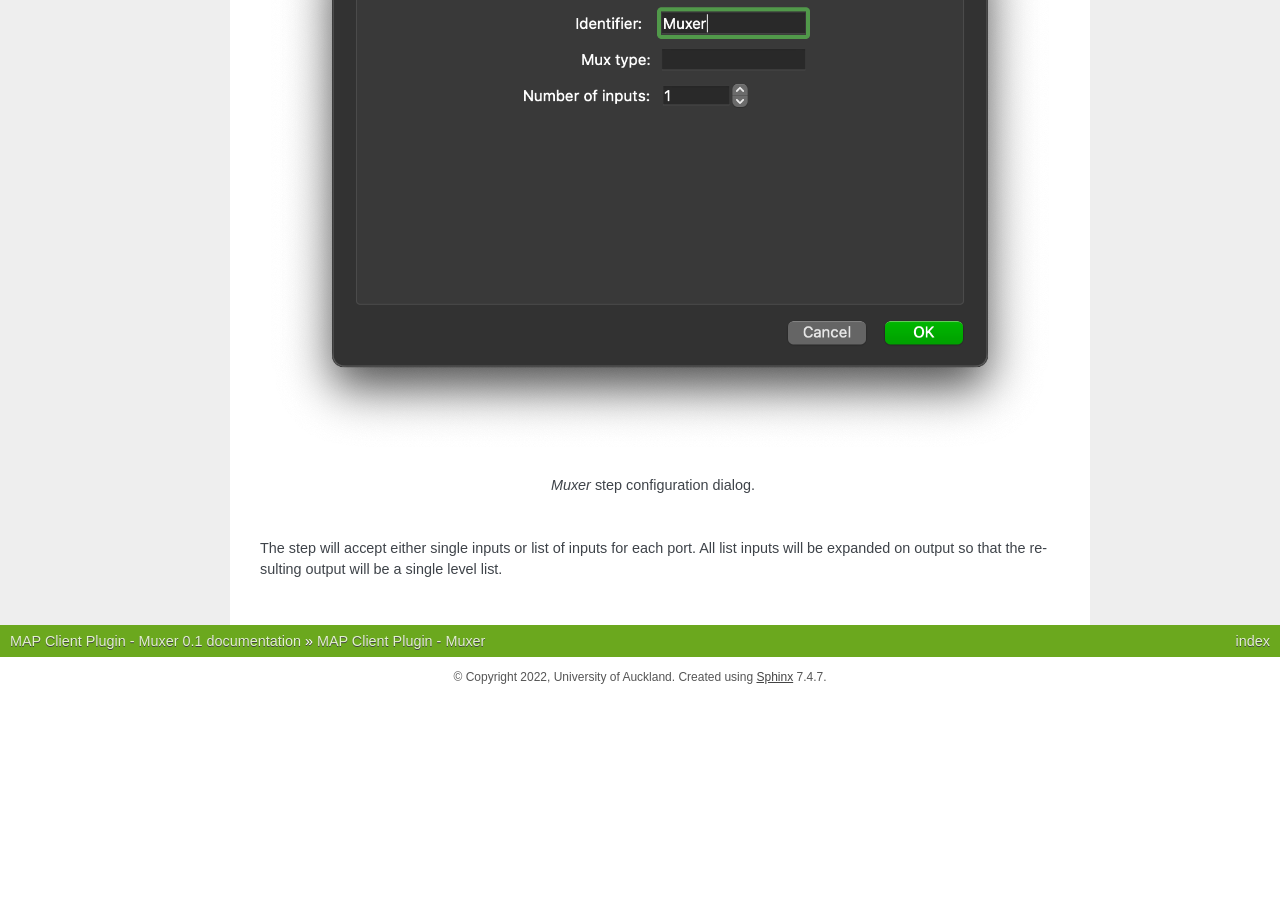
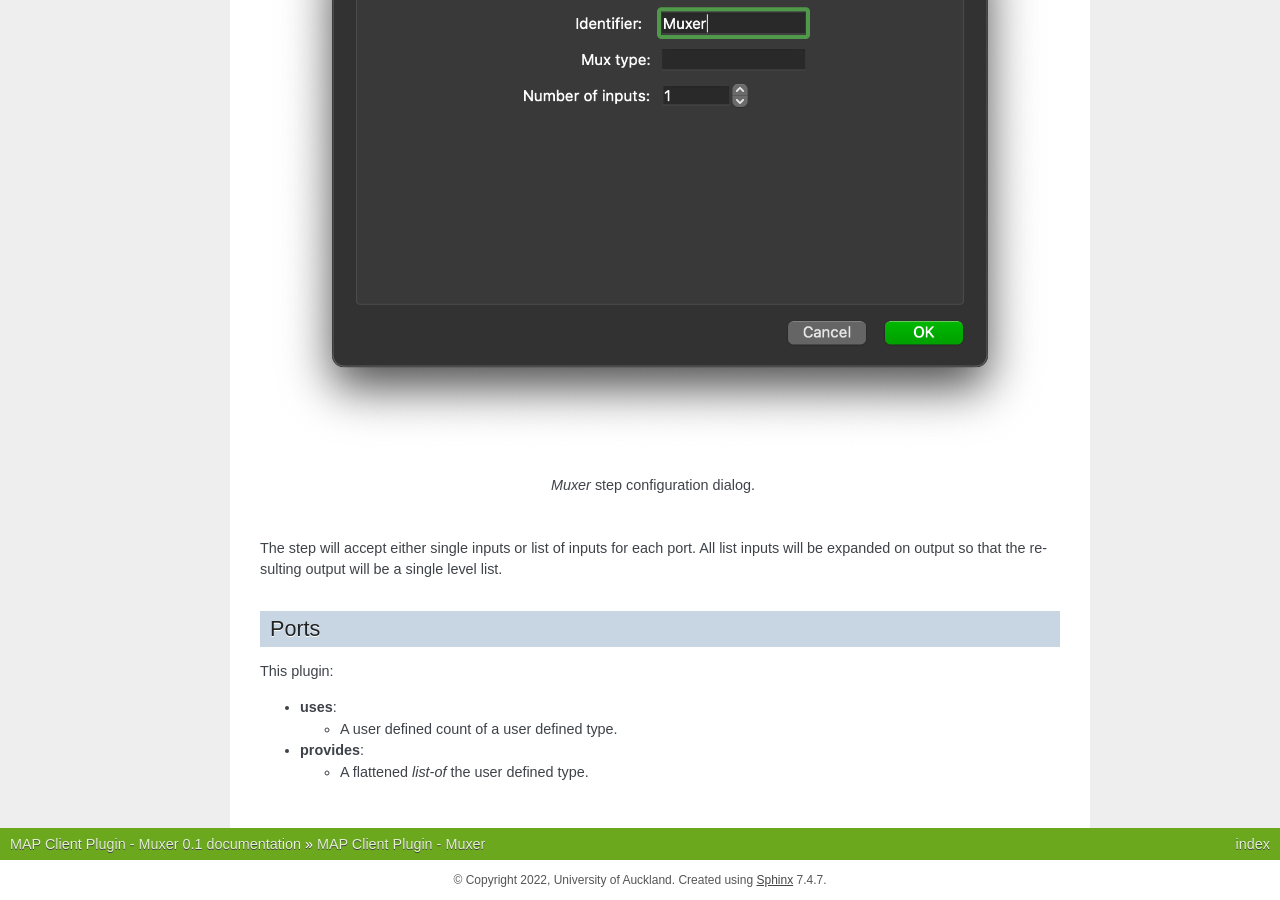
Before and after one commit to Kayvv/mapclientplugins.muxerstep, a Sphinx documentation site: the page built from docs/index.rst, in a window 1280 px wide and 900 px high, scrolled down 886 px. Built offline with Sphinx 7.4.7, drawn with Linux system fonts in a browser that asks for light colours; before the commit the page ends 1583 px from its top, so only the background shows below that.

Commit message:
Update documentation.

```diff
--- a/docs/index.rst
+++ b/docs/index.rst
@@ -6,7 +6,7 @@ The **Muxer** is a MAP Client plugin for muxing together multiple inputs into a
 .. _fig-mcp-muxer-un-configured-step:
 
 .. figure:: _images/un-configured-step.png
-   :alt: Un-onfigured step icon
+   :alt: Un-configured step icon
 
    An un-configured *Muxer* step icon.
 
@@ -29,3 +29,16 @@ The *Number of inputs* parameter should be set to the number of inputs to mux to
 
 The step will accept either single inputs or list of inputs for each port.
 All list inputs will be expanded on output so that the resulting output will be a single level list.
+
+Ports
+-----
+
+This plugin:
+
+* **uses**:
+
+  * A user defined count of a user defined type.
+
+* **provides**:
+
+  * A flattened *list-of* the user defined type.
```
